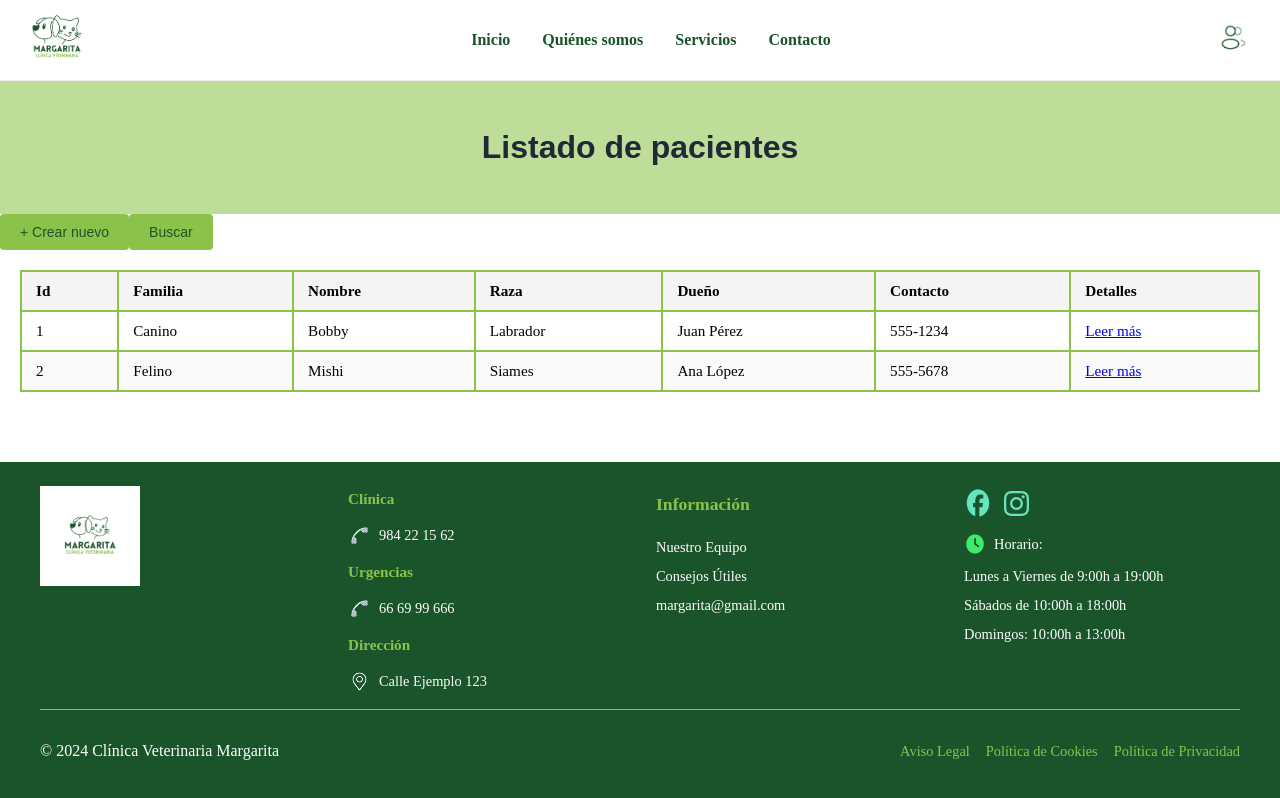
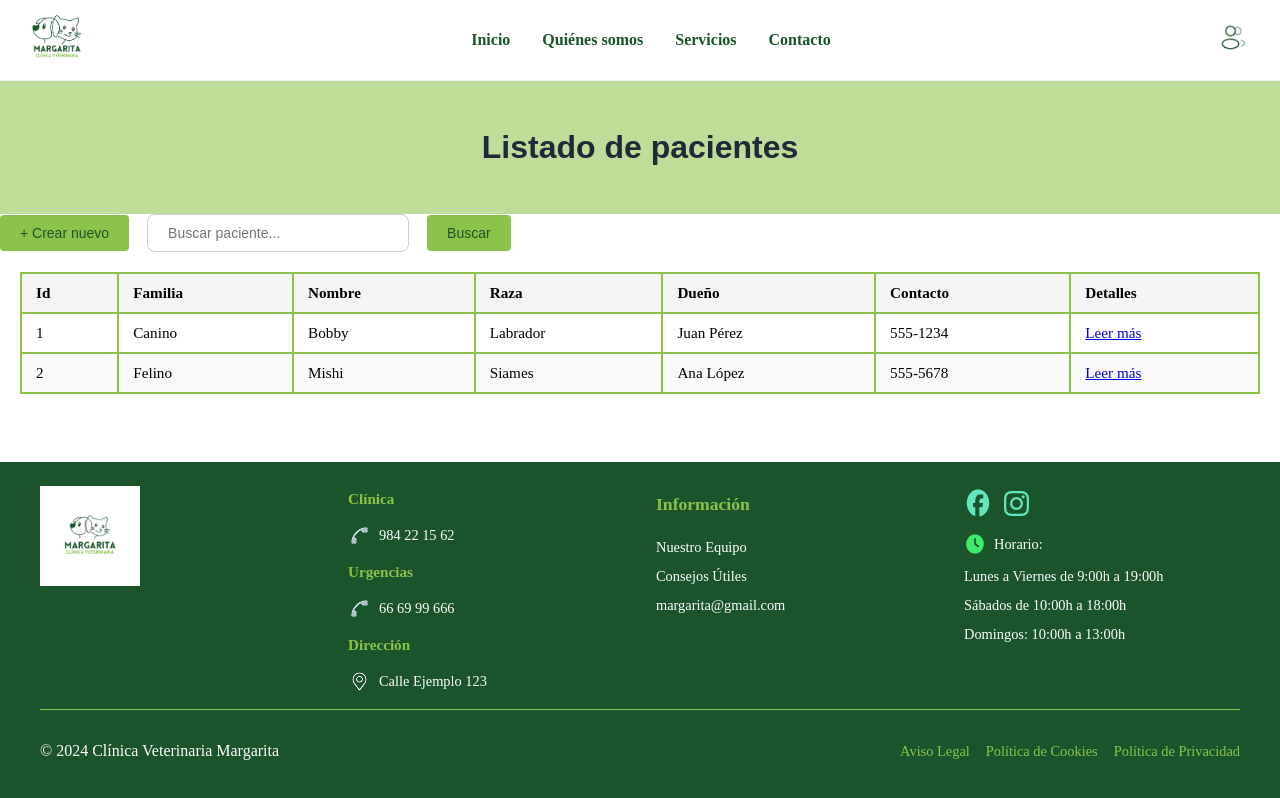
Before and after one commit to FerMarcos606/clinica-veterinaria-front, a React (Vite) app: page /listaPacientes in a window 1280 px wide. Built offline with nearby package versions, Linux system fonts and the light colour scheme; no server answers.

Commit message:
CM-25 feat: searchBar created

```diff
--- /dev/null
+++ b/src/components/searchBar/SearchBar.css
@@ -0,0 +1,14 @@
+.search-bar {
+    padding: 10px 20px;
+    border: 1px solid #ccc;
+    border-radius: 8px;
+    font-size: 14px;
+    width: 220px;
+    margin: 0 10px;
+    transition: border-color 0.2s;
+  }
+
+  .search-bar:focus {
+    outline: none;
+    border-color: var(--color-primary);
+  }
--- /dev/null
+++ b/src/components/searchBar/SearchBar.jsx
@@ -0,0 +1,17 @@
+import React from "react";
+import "./SearchBar.css";
+
+export default function SearchBar({ placeholder = "Buscar...", onSearch }) {
+  const handleChange = (e) => {
+    onSearch(e.target.value); // devuelve el valor al padre
+  };
+
+  return (
+    <input
+      type="text"
+      className="search-bar"
+      placeholder={placeholder}
+      onChange={handleChange}
+    />
+  );
+}
--- a/src/pages/admin/patientList/PatientListPage.jsx
+++ b/src/pages/admin/patientList/PatientListPage.jsx
@@ -3,9 +3,11 @@ import { Link } from "react-router-dom";
 import Hero from "../../../components/hero/Hero";
 import Button from "../../../components/button/Button";
 import Table from "../../../components/table/Table";
+import SearchBar from "../../../components/searchBar/SearchBar";
 
 export const PatientList = () => {
     const [pacientes, setPacientes] = useState([]);
+    const [searchTerm, setSearchTerm] = useState("");
 
     useEffect(() => {
         const fetchPacientes = async () => {
@@ -41,7 +43,6 @@ export const PatientList = () => {
           raza: "Labrador",
           duenio: "Juan Pérez",
           contacto: "555-1234",
-          detalles: "Leer más",
         },
         {
           id: 2,
@@ -50,18 +51,30 @@ export const PatientList = () => {
           raza: "Siames",
           duenio: "Ana López",
           contacto: "555-5678",
-          detalles: "Leer más",
         },
-    ]
+    ];
+
+    const dataToShow = pacientes.length ? pacientes : datosEjemplo;
+
+     // 👇 Filtrar según búsqueda
+    const filteredData = dataToShow.filter((p) =>
+        Object.values(p).some((value) =>
+        value?.toString().toLowerCase().includes(searchTerm.toLowerCase())
+        )
+    );
 
     return (
         <>
         <Hero text="Listado de pacientes"></Hero>
-        <span>
+        <span style={{ display: "flex", alignItems: "center", gap: "8px" }}>
             <Button text="+ Crear nuevo"></Button>
+            <SearchBar
+            placeholder="Buscar paciente..."
+            onSearch={(value) => setSearchTerm(value)}
+            />
             <Button></Button>
         </span>
-        <Table columnas={columnasPacientes} data={datosEjemplo}></Table>
+        <Table columnas={columnasPacientes} data={filteredData}></Table>
         </>
     )
 }
```
